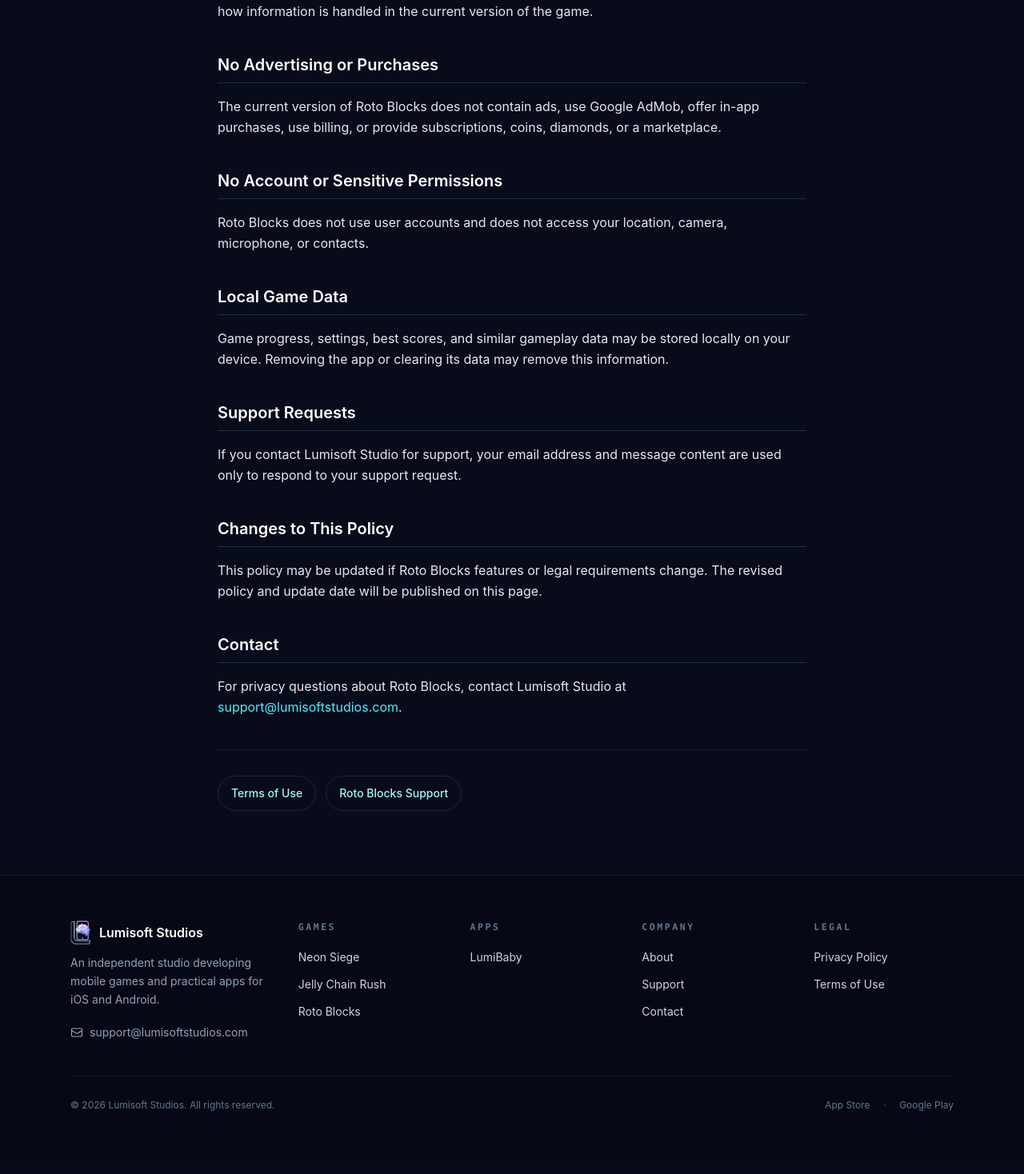
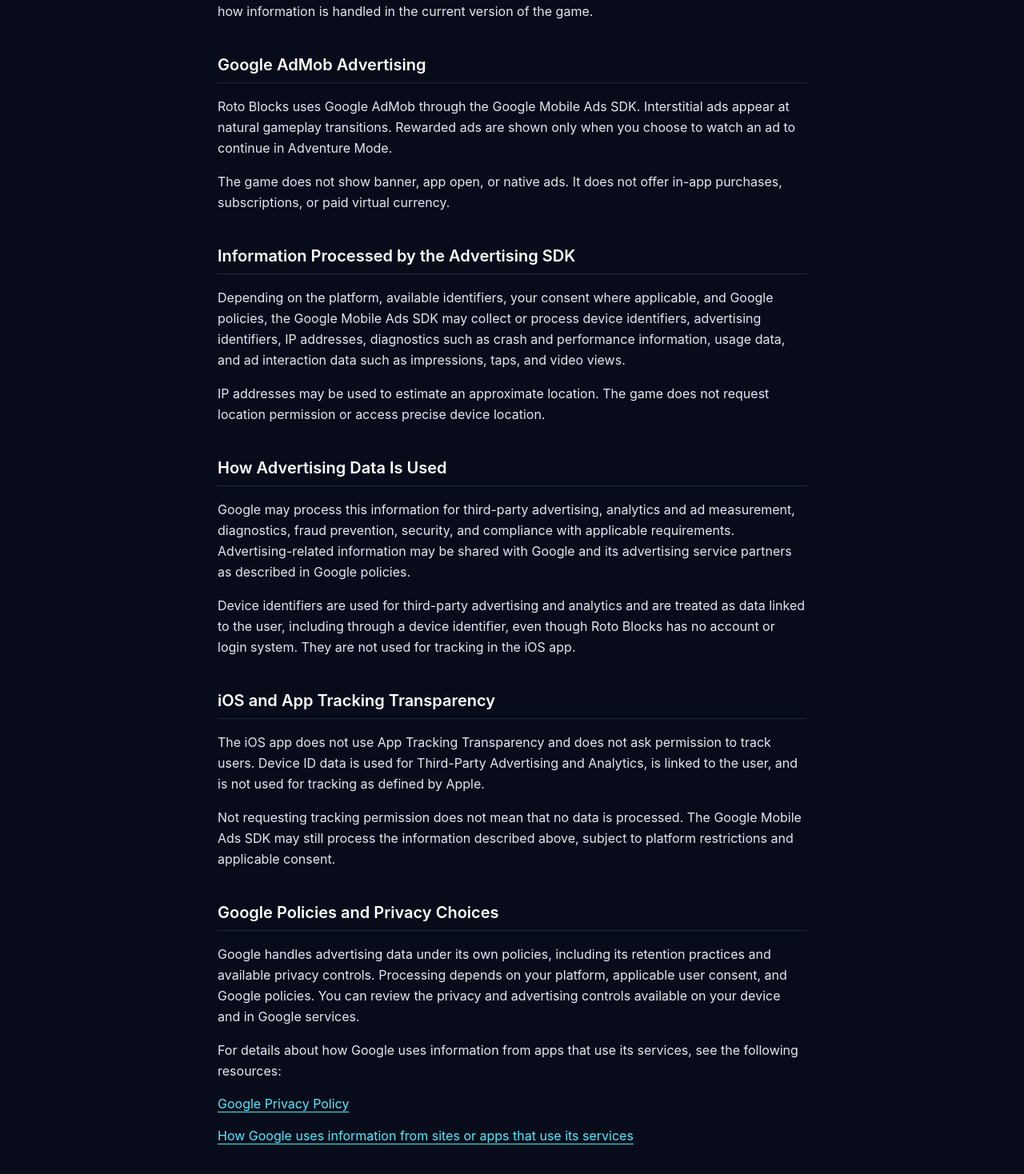
Before and after one commit to ufotamircisi/lumisoft-studios-website, a Next.js app: page /roto-blocks/privacy in a window 1280 px wide. Shown: the part 602-2070 px from the top of the page at 80% size. Built offline with nearby package versions, Linux system fonts and the light colour scheme.

Commit message:
Update Roto Blocks privacy for AdMob

```diff
--- a/src/components/RotoBlocksLegalPage.tsx
+++ b/src/components/RotoBlocksLegalPage.tsx
@@ -10,6 +10,7 @@
 type Section = {
   title: string;
   paragraphs: string[];
+  links?: { label: string; href: string }[];
 };
 
 const privacySections: Record<Lang, Section[]> = {
@@ -21,21 +22,54 @@
       ],
     },
     {
-      title: "No Advertising or Purchases",
+      title: "Google AdMob Advertising",
       paragraphs: [
-        "The current version of Roto Blocks does not contain ads, use Google AdMob, offer in-app purchases, use billing, or provide subscriptions, coins, diamonds, or a marketplace.",
+        "Roto Blocks uses Google AdMob through the Google Mobile Ads SDK. Interstitial ads appear at natural gameplay transitions. Rewarded ads are shown only when you choose to watch an ad to continue in Adventure Mode.",
+        "The game does not show banner, app open, or native ads. It does not offer in-app purchases, subscriptions, or paid virtual currency.",
+      ],
+    },
+    {
+      title: "Information Processed by the Advertising SDK",
+      paragraphs: [
+        "Depending on the platform, available identifiers, your consent where applicable, and Google policies, the Google Mobile Ads SDK may collect or process device identifiers, advertising identifiers, IP addresses, diagnostics such as crash and performance information, usage data, and ad interaction data such as impressions, taps, and video views.",
+        "IP addresses may be used to estimate an approximate location. The game does not request location permission or access precise device location.",
+      ],
+    },
+    {
+      title: "How Advertising Data Is Used",
+      paragraphs: [
+        "Google may process this information for third-party advertising, analytics and ad measurement, diagnostics, fraud prevention, security, and compliance with applicable requirements. Advertising-related information may be shared with Google and its advertising service partners as described in Google policies.",
+        "Device identifiers are used for third-party advertising and analytics and are treated as data linked to the user, including through a device identifier, even though Roto Blocks has no account or login system. They are not used for tracking in the iOS app.",
+      ],
+    },
+    {
+      title: "iOS and App Tracking Transparency",
+      paragraphs: [
+        "The iOS app does not use App Tracking Transparency and does not ask permission to track users. Device ID data is used for Third-Party Advertising and Analytics, is linked to the user, and is not used for tracking as defined by Apple.",
+        "Not requesting tracking permission does not mean that no data is processed. The Google Mobile Ads SDK may still process the information described above, subject to platform restrictions and applicable consent.",
+      ],
+    },
+    {
+      title: "Google Policies and Privacy Choices",
+      paragraphs: [
+        "Google handles advertising data under its own policies, including its retention practices and available privacy controls. Processing depends on your platform, applicable user consent, and Google policies. You can review the privacy and advertising controls available on your device and in Google services.",
+        "For details about how Google uses information from apps that use its services, see the following resources:",
+      ],
+      links: [
+        { label: "Google Privacy Policy", href: "https://policies.google.com/privacy?hl=en" },
+        { label: "How Google uses information from sites or apps that use its services", href: "https://policies.google.com/technologies/partner-sites?hl=en" },
       ],
     },
     {
       title: "No Account or Sensitive Permissions",
       paragraphs: [
-        "Roto Blocks does not use user accounts and does not access your location, camera, microphone, or contacts.",
+        "Roto Blocks does not require an account or login and does not access your camera, microphone, or contacts. It does not request location permission.",
       ],
     },
     {
       title: "Local Game Data",
       paragraphs: [
-        "Game progress, settings, best scores, and similar gameplay data may be stored locally on your device. Removing the app or clearing its data may remove this information.",
+        "Game progress, settings, best scores, and similar gameplay data may be stored locally on your device. Removing the app or clearing its data may remove this information. This does not necessarily delete information already processed by Google.",
       ],
     },
     {
@@ -65,21 +99,54 @@
       ],
     },
     {
-      title: "Reklam veya Satın Alma Yoktur",
+      title: "Google AdMob Reklamları",
       paragraphs: [
-        "Roto Blocks'un bu sürümünde reklam ve Google AdMob kullanılmaz; uygulama içi satın alma, faturalandırma, abonelik, coin, elmas veya market özelliği bulunmaz.",
+        "Roto Blocks, Google Mobile Ads SDK aracılığıyla Google AdMob kullanır. Geçiş reklamları (interstitial) oyunun doğal geçiş noktalarında gösterilir. Ödüllü reklamlar yalnızca Macera Modunda (Adventure Mode) devam etmek için reklam izlemeyi seçtiğinizde gösterilir.",
+        "Oyunda banner, uygulama açılış (app open) veya yerel (native) reklamlar gösterilmez. Uygulama içi satın alma, abonelik veya ücretli sanal para bulunmaz.",
+      ],
+    },
+    {
+      title: "Reklam SDK’sının İşlediği Bilgiler",
+      paragraphs: [
+        "Platforma, kullanılabilir tanımlayıcılara, gerekli olduğu durumlarda verdiğiniz onaya ve Google politikalarına bağlı olarak Google Mobile Ads SDK; cihaz tanımlayıcılarını, reklam tanımlayıcılarını, IP adreslerini, çökme ve performans bilgileri gibi tanılama verilerini, kullanım verilerini ve reklam gösterimleri, dokunmalar ile video izlemeleri gibi reklam etkileşim verilerini toplayabilir veya işleyebilir.",
+        "IP adresleri yaklaşık konumu tahmin etmek için kullanılabilir. Oyun konum izni istemez ve cihazın kesin konumuna erişmez.",
+      ],
+    },
+    {
+      title: "Reklam Verilerinin Kullanımı",
+      paragraphs: [
+        "Google bu bilgileri üçüncü taraf reklamları, analiz ve reklam ölçümü, tanılama, dolandırıcılığın önlenmesi, güvenlik ve geçerli gerekliliklere uyum amacıyla işleyebilir. Reklamlarla ilgili bilgiler, Google politikalarında açıklandığı şekilde Google ve reklam hizmeti ortaklarıyla paylaşılabilir.",
+        "Cihaz tanımlayıcıları üçüncü taraf reklamları ve analiz için kullanılır. Roto Blocks’ta hesap veya giriş sistemi bulunmasa da bu veriler, cihaz tanımlayıcısı üzerinden ilişkilendirme dahil, kullanıcıyla bağlantılı veriler olarak ele alınır. iOS uygulamasında takip amacıyla kullanılmaz.",
+      ],
+    },
+    {
+      title: "iOS ve Uygulama Takibi Şeffaflığı",
+      paragraphs: [
+        "iOS uygulaması App Tracking Transparency kullanmaz ve kullanıcıları takip etmek için izin istemez. Cihaz Kimliği (Device ID) verileri üçüncü taraf reklamları (Third-Party Advertising) ve analiz (Analytics) için kullanılır, kullanıcıyla bağlantılıdır ve Apple’ın tanımladığı anlamda takip amacıyla kullanılmaz.",
+        "Takip izni istenmemesi, hiçbir verinin işlenmediği anlamına gelmez. Google Mobile Ads SDK, platform kısıtlamalarına ve geçerli onay koşullarına bağlı olarak yukarıda açıklanan bilgileri işlemeye devam edebilir.",
+      ],
+    },
+    {
+      title: "Google Politikaları ve Gizlilik Tercihleri",
+      paragraphs: [
+        "Google, reklam verilerini saklama uygulamaları ve kullanılabilir gizlilik kontrolleri dahil kendi politikaları kapsamında işler. Veri işleme; platformunuza, geçerli kullanıcı onayına ve Google politikalarına bağlıdır. Cihazınızda ve Google hizmetlerinde sunulan gizlilik ve reklam kontrollerini inceleyebilirsiniz.",
+        "Google’ın hizmetlerini kullanan uygulamalardan gelen bilgileri nasıl kullandığı hakkında ayrıntılar için şu kaynaklara bakabilirsiniz:",
+      ],
+      links: [
+        { label: "Google Gizlilik Politikası", href: "https://policies.google.com/privacy?hl=tr" },
+        { label: "Google’ın hizmetlerini kullanan sitelerden veya uygulamalardan gelen bilgileri kullanımı", href: "https://policies.google.com/technologies/partner-sites?hl=tr" },
       ],
     },
     {
       title: "Hesap veya Hassas İzin Yoktur",
       paragraphs: [
-        "Roto Blocks kullanıcı hesabı kullanmaz; konumunuza, kameranıza, mikrofonunuza veya kişilerinize erişmez.",
+        "Roto Blocks hesap oluşturmayı veya giriş yapmayı gerektirmez; kameranıza, mikrofonunuza veya kişilerinize erişmez. Konum izni istemez.",
       ],
     },
     {
       title: "Yerel Oyun Verileri",
       paragraphs: [
-        "Oyun ilerlemesi, ayarlar, en iyi skorlar ve benzeri oyun verileri cihazınızda yerel olarak saklanabilir. Uygulamanın kaldırılması veya verilerinin temizlenmesi bu bilgileri silebilir.",
+        "Oyun ilerlemesi, ayarlar, en iyi skorlar ve benzeri oyun verileri cihazınızda yerel olarak saklanabilir. Uygulamanın kaldırılması veya verilerinin temizlenmesi bu bilgileri silebilir. Bu işlem, Google tarafından daha önce işlenmiş bilgileri mutlaka silmez.",
       ],
     },
     {
@@ -108,7 +175,7 @@
     { title: "Acceptance", paragraphs: ["By downloading, accessing, or using Roto Blocks, you agree to these Terms of Use. If you do not agree, do not use the game."] },
     { title: "About Roto Blocks", paragraphs: ["Roto Blocks is a free casual puzzle game developed by Lumisoft Studio."] },
     { title: "License", paragraphs: ["Lumisoft Studio grants you a limited, revocable, nonexclusive, nontransferable license to use Roto Blocks for personal and noncommercial purposes, subject to these terms."] },
-    { title: "Current Version", paragraphs: ["The current version of Roto Blocks does not include ads or purchases. Ads or a Remove Ads option may be added in a future version, and these terms may be updated at that time."] },
+    { title: "Current Version", paragraphs: ["Roto Blocks uses Google AdMob interstitial ads at natural gameplay transitions and rewarded ads only when you choose to watch an ad to continue in Adventure Mode. There are no banner, app open, or native ads, in-app purchases, subscriptions, or paid virtual currency. The Google Mobile Ads SDK may process device identifiers and other advertising-related data as explained in the Privacy Policy."] },
     { title: "User Conduct", paragraphs: ["You must not misuse, reverse engineer, automate, cheat, bypass security measures, distribute modified copies of, or interfere with Roto Blocks except where applicable law expressly permits otherwise."] },
     { title: "Intellectual Property", paragraphs: ["Roto Blocks and its code, gameplay content, visuals, audio, names, logos, and brand elements are owned by Lumisoft Studio or used by Lumisoft Studio under license. These terms do not transfer ownership to you."] },
     { title: "Availability", paragraphs: ["Lumisoft Studio may update, change, suspend, or discontinue parts of Roto Blocks. Internet access, compatible hardware, operating system support, and third party services may be required for some functions."] },
@@ -121,7 +188,7 @@
     { title: "Kabul", paragraphs: ["Roto Blocks'u indirerek, erişerek veya kullanarak bu Kullanım Koşullarını kabul etmiş olursunuz. Kabul etmiyorsanız oyunu kullanmayın."] },
     { title: "Roto Blocks Hakkında", paragraphs: ["Roto Blocks, Lumisoft Studio tarafından geliştirilen ücretsiz bir gündelik bulmaca oyunudur."] },
     { title: "Kullanım Lisansı", paragraphs: ["Lumisoft Studio, bu koşullara bağlı olarak Roto Blocks'u kişisel ve ticari olmayan amaçlarla kullanmanız için sınırlı, geri alınabilir, münhasır olmayan ve devredilemez bir lisans verir."] },
-    { title: "Mevcut Sürüm", paragraphs: ["Roto Blocks'un bu sürümünde reklam veya satın alma yoktur. İleride reklam ya da Reklamları Kaldır seçeneği eklenirse bu koşullar güncellenebilir."] },
+    { title: "Mevcut Sürüm", paragraphs: ["Roto Blocks, oyunun doğal geçiş noktalarında Google AdMob geçiş reklamları ve yalnızca Macera Modunda (Adventure Mode) devam etmek için reklam izlemeyi seçtiğinizde ödüllü reklamlar kullanır. Banner, uygulama açılış (app open) veya yerel (native) reklamlar, uygulama içi satın alma, abonelik ya da ücretli sanal para bulunmaz. Google Mobile Ads SDK, Gizlilik Politikasında açıklandığı şekilde cihaz tanımlayıcılarını ve reklamlarla ilgili diğer verileri işleyebilir."] },
     { title: "Kullanıcı Davranışı", paragraphs: ["Geçerli yasaların açıkça izin verdiği durumlar dışında Roto Blocks'u kötüye kullanmak, tersine mühendislik uygulamak, otomasyon kullanmak, hile yapmak, güvenlik önlemlerini aşmak, değiştirilmiş kopyaları dağıtmak veya uygulamanın normal çalışmasına müdahale etmek yasaktır."] },
     { title: "Fikri Mülkiyet", paragraphs: ["Roto Blocks ile oyunun kodu, oyun içeriği, görselleri, sesleri, adları, logoları ve marka öğeleri Lumisoft Studio'ya aittir veya Lumisoft Studio tarafından lisans kapsamında kullanılır. Bu koşullar size mülkiyet devretmez."] },
     { title: "Erişilebilirlik", paragraphs: ["Lumisoft Studio, Roto Blocks'un bazı bölümlerini güncelleyebilir, değiştirebilir, askıya alabilir veya sonlandırabilir. Bazı işlevler için internet erişimi, uyumlu donanım, işletim sistemi desteği ve üçüncü taraf hizmetler gerekebilir."] },
@@ -139,7 +206,7 @@
     support: "Roto Blocks Support",
     subtitle: "Roto Blocks by Lumisoft Studio",
     updated: "Last updated",
-    date: "July 23, 2026",
+    date: "September 29, 2026",
     back: "Back to Roto Blocks",
     supportIntro: "For help with Roto Blocks, contact Lumisoft Studio at support@lumisoftstudios.com.",
     include: "Please include",
@@ -152,7 +219,7 @@
     support: "Roto Blocks Destek",
     subtitle: "Lumisoft Studio tarafından geliştirilen Roto Blocks",
     updated: "Son güncelleme",
-    date: "23 Temmuz 2026",
+    date: "29 Eylül 2026",
     back: "Roto Blocks sayfasına dön",
     supportIntro: "Roto Blocks ile ilgili destek için Lumisoft Studio'ya support@lumisoftstudios.com adresinden ulaşabilirsiniz.",
     include: "Lütfen şunları ekleyin",
@@ -216,6 +283,11 @@
                       ))}
                     </p>
                   ))}
+                  {section.links?.map((link) => (
+                    <p key={link.href}>
+                      <a href={link.href} className="text-cyan-300 underline underline-offset-4 transition-colors hover:text-cyan-200">{link.label}</a>
+                    </p>
+                  ))}
                 </div>
               </section>
             ))
--- a/src/lib/rotoBlocksMetadata.ts
+++ b/src/lib/rotoBlocksMetadata.ts
@@ -3,13 +3,13 @@
 const descriptions = {
   en: {
     product: "Discover Roto Blocks, a calm rotating block puzzle game from Lumisoft Studio.",
-    privacy: "Privacy Policy for Roto Blocks by Lumisoft Studio, including local game data and support request information.",
+    privacy: "Roto Blocks Privacy Policy covering Google AdMob ads, device identifiers, data use, iOS privacy, local game data, and support requests.",
     terms: "Terms of Use for Roto Blocks, a free casual puzzle game from Lumisoft Studio.",
     support: "Get help with Roto Blocks and contact Lumisoft Studio support.",
   },
   tr: {
     product: "Lumisoft Studio tarafından geliştirilen sakin ve dönen tahta mekanikli Roto Blocks bulmaca oyununu keşfedin.",
-    privacy: "Roto Blocks için yerel oyun verilerini ve destek taleplerinde bilgilerin nasıl kullanıldığını açıklayan Gizlilik Politikası.",
+    privacy: "Roto Blocks için Google AdMob reklamları, cihaz tanımlayıcıları, veri kullanımı, iOS gizliliği, yerel oyun verileri ve destek taleplerini açıklayan Gizlilik Politikası.",
     terms: "Lumisoft Studio tarafından geliştirilen ücretsiz Roto Blocks bulmaca oyunu için Kullanım Koşulları.",
     support: "Roto Blocks için yardım alın ve Lumisoft Studio destek ekibine ulaşın.",
   },
```
